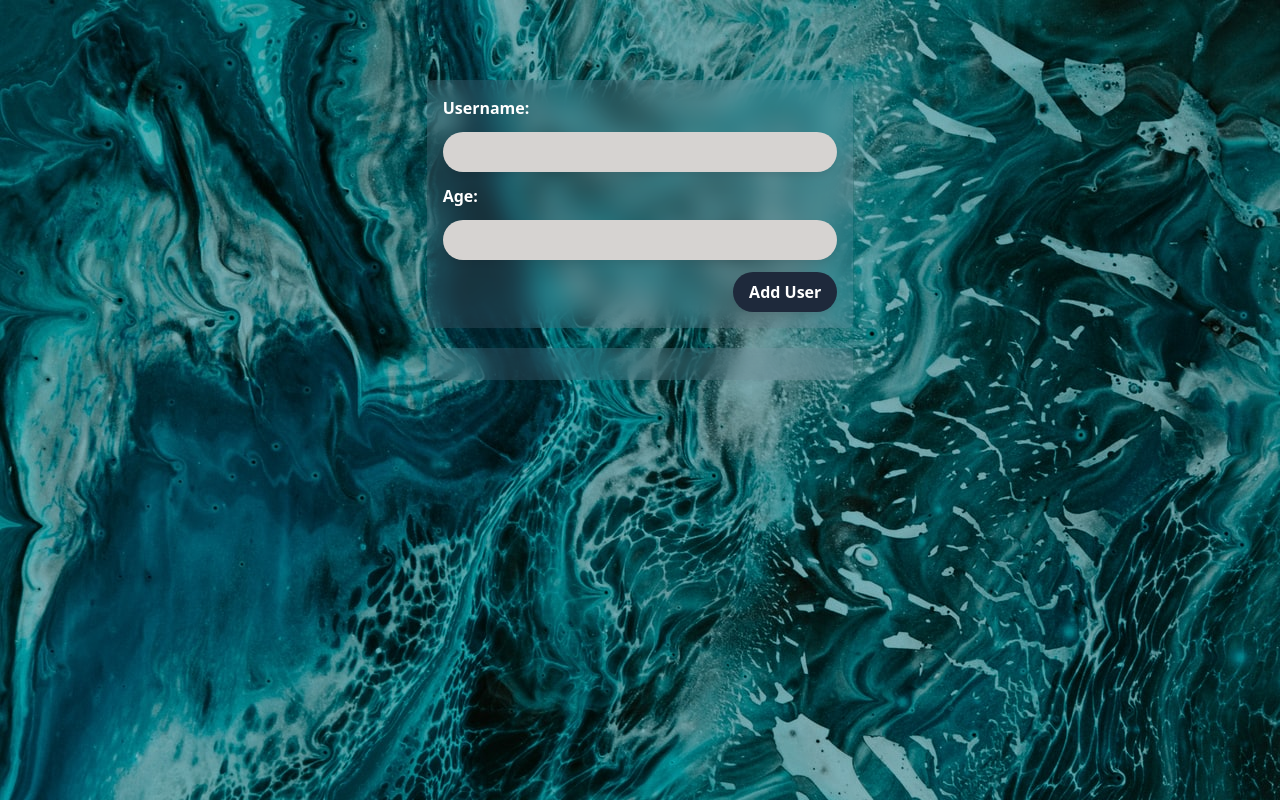
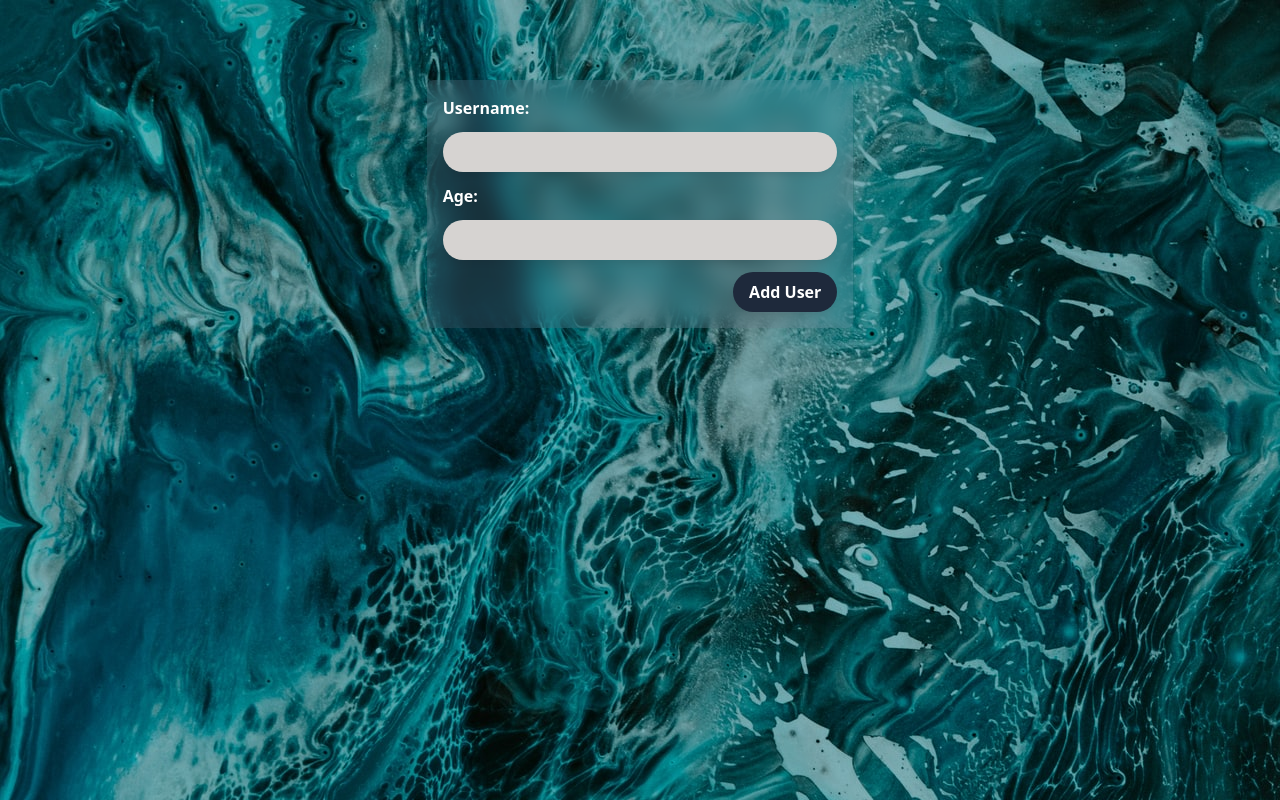
Before and after one commit to KuronoSangatsu7/React_Modals, a React (Create React App) app: page / in a window 1280 px wide. Built offline with nearby package versions, Linux system fonts and the light colour scheme.

Commit message:
removed container while empty

```diff
--- a/src/components/Users/UsersList.js
+++ b/src/components/Users/UsersList.js
@@ -2,12 +2,12 @@ import TransparentContainer from "../UI/TransparentContainer";
 import UserItem from "./UserItem";
 
 const UsersList = (props) => {
-  return (
-    <TransparentContainer className="mt-5 flex flex-col gap-3 max-h-64 overflow-y-scroll scroll-py-2 snap-y">
-      {props.users.map((user) =>
-        <UserItem username={user.username} age={user.age} id={user.id} />
-      )}
-    </TransparentContainer>
+  return ( props.users.length > 0 &&
+      <TransparentContainer className="mt-5 flex flex-col gap-3 max-h-64 overflow-y-scroll scroll-py-2 snap-y">
+        {props.users.map((user) => (
+          <UserItem username={user.username} age={user.age} id={user.id} />
+        ))}
+      </TransparentContainer>
   );
 };
 
```
